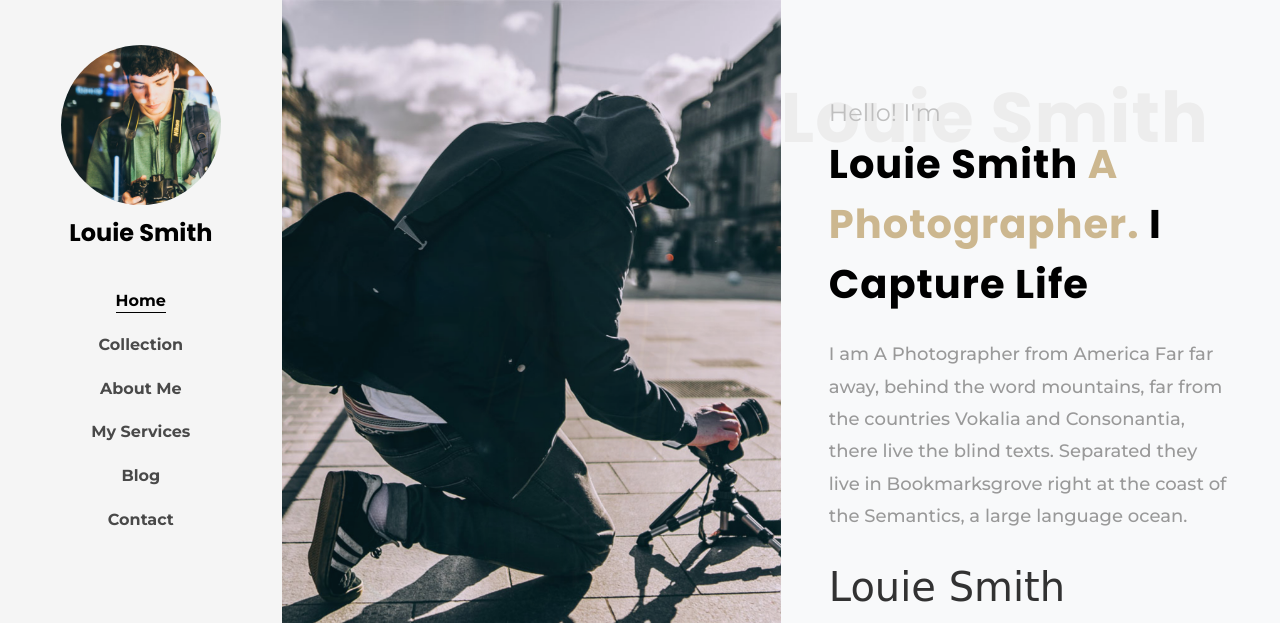
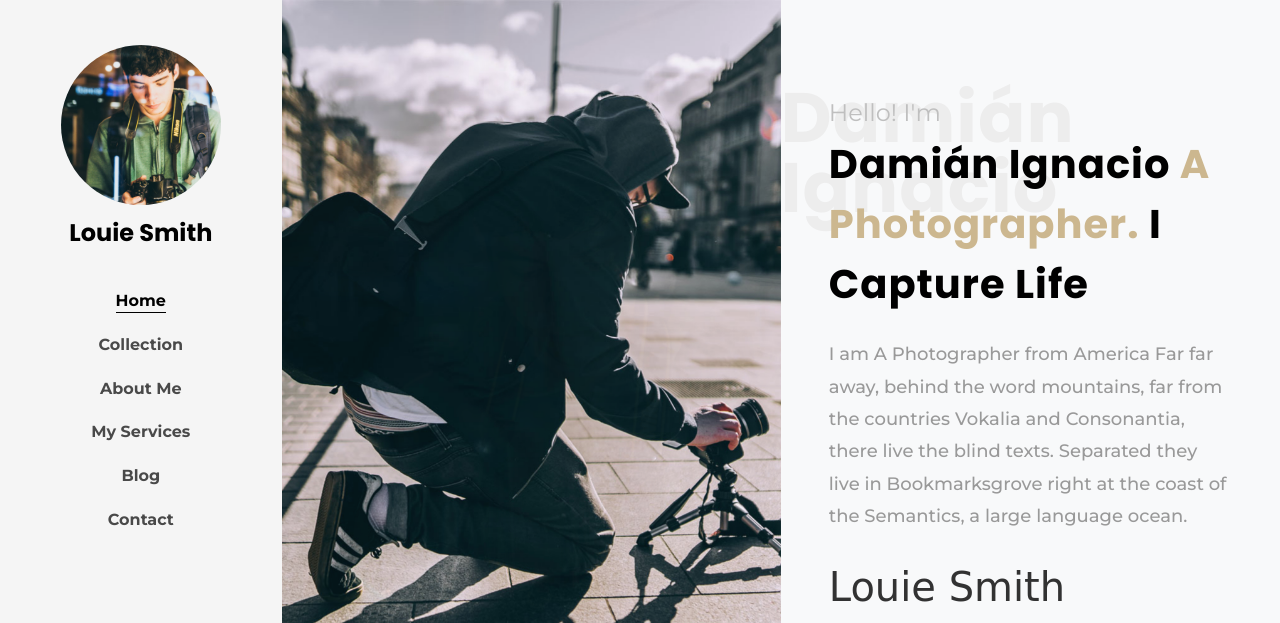
Before and after one commit to ignacio16/Photos, a plain HTML site: page index.html in a window 1280 px wide. Shown: the top 623 px of the page. Drawn offline with Linux system fonts and the light colour scheme; some packages are replaced by stand-ins of ours; no server answers; files whose address does not match are found by name; a web font is replaced by a local one.

Commit message:
Update index.html

```diff
--- a/index.html
+++ b/index.html
@@ -1,7 +1,7 @@
 <!DOCTYPE html>
 <html lang="en">
   <head>
-    <title>Louie - Free Bootstrap 4 Template by Colorlib</title>
+    <title>Louie - Free Bootstrap 4 Template by Damián Ignacio</title>
     <meta charset="utf-8">
     <meta name="viewport" content="width=device-width, initial-scale=1, shrink-to-fit=no">
 
@@ -74,8 +74,8 @@
 						<div class="author-info text p-3 p-md-5">
 							<div class="desc">
 								<span class="subheading">Hello! I'm</span>
-								<h1 class="big-letter">Louie Smith</h1>
-								<h1 class="mb-4"><span>Louie Smith</span> A Photographer. <span>I Capture Life</span></h1>
+								<h1 class="big-letter">Damián Ignacio</h1>
+								<h1 class="mb-4"><span>Damián Ignacio</span> A Photographer. <span>I Capture Life</span></h1>
 								<p class="mb-4">I am A Photographer from America Far far away, behind the word mountains, far from the countries Vokalia and Consonantia, there live the blind texts. Separated they live in Bookmarksgrove right at the coast of the Semantics, a large language ocean.</p>
 								<h3 class="signature h1">Louie Smith</h3>
 								<ul class="ftco-social mt-3">
```
